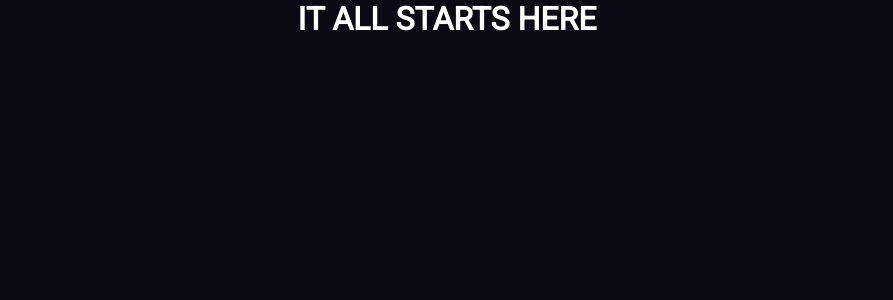
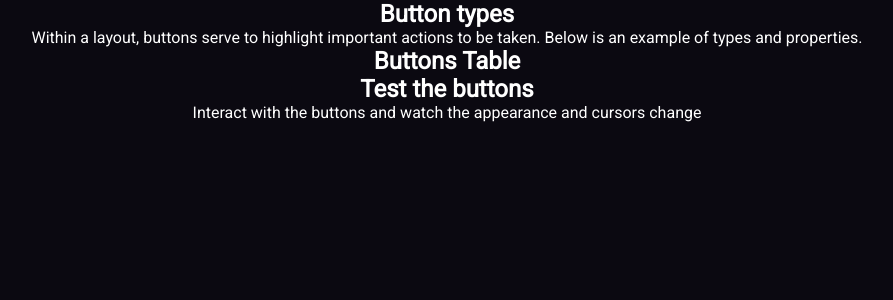
Before and after one commit to jairo-sousa/boracodar-3-buttons, a React (Vite) app: page / in a window 1280 px wide. Shown: the top 300 px of the page, without its empty margins (193-1086 px from the left). Built offline with nearby package versions, Linux system fonts and the light colour scheme.

Commit message:
feat: create main components

```diff
--- a/src/App.tsx
+++ b/src/App.tsx
@@ -1,9 +1,25 @@
-import "./style/App.css";
+import "./styles/App.css";
+
+import { Header } from "./components/Header";
+import { Buttons } from "./components/Buttons";
+import { Info } from "./components/Info";
 
 function App() {
+	const headerText = {
+		title: "Button types",
+		paragraph:
+			"Within a layout, buttons serve to highlight important actions to be taken. Below is an example of types and properties.",
+	};
+
 	return (
 		<div className="App">
-			<h1>IT ALL STARTS HERE</h1>
+			<section>
+				<Header headerText={headerText} />
+				<Buttons />
+			</section>
+			<section>
+				<Info />
+			</section>
 		</div>
 	);
 }
--- /dev/null
+++ b/src/components/Buttons.tsx
@@ -0,0 +1,7 @@
+export function Buttons() {
+	return (
+		<main>
+			<h1>Buttons Table</h1>
+		</main>
+	);
+}
--- /dev/null
+++ b/src/components/Header.tsx
@@ -0,0 +1,15 @@
+type HeaderProps = {
+	headerText: {
+		title: String;
+		paragraph: string;
+	};
+};
+
+export function Header(props: HeaderProps) {
+	return (
+		<header>
+			<h1>{props.headerText.title}</h1>
+			<p>{props.headerText.paragraph}</p>
+		</header>
+	);
+}
--- /dev/null
+++ b/src/components/Info.tsx
@@ -0,0 +1,14 @@
+import { Header } from "./Header";
+
+export function Info() {
+	const headerText = {
+		title: "Test the buttons",
+		paragraph:
+			"Interact with the buttons and watch the appearance and cursors change",
+	};
+	return (
+		<div>
+			<Header headerText={headerText} />
+		</div>
+	);
+}
```
Also changed, not shown: src/styles/App.css (renamed from src/style/App.css).
